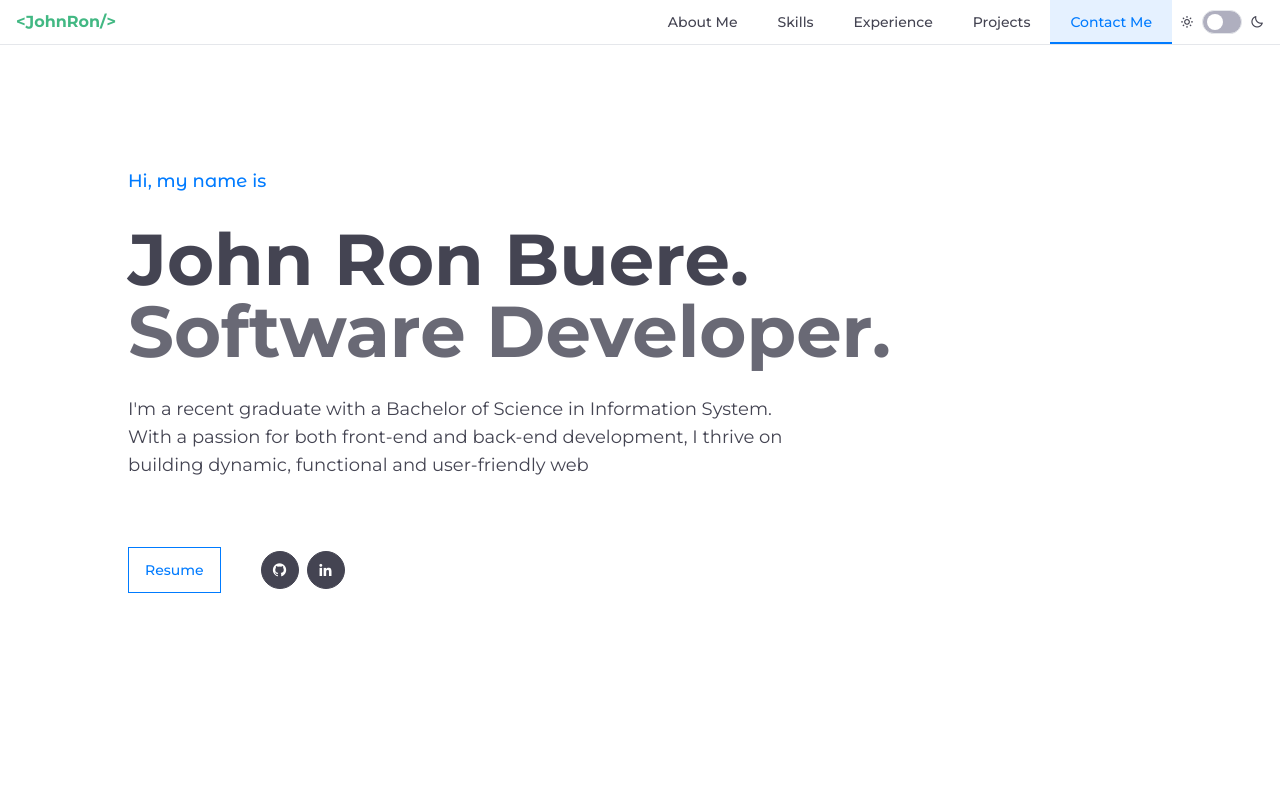
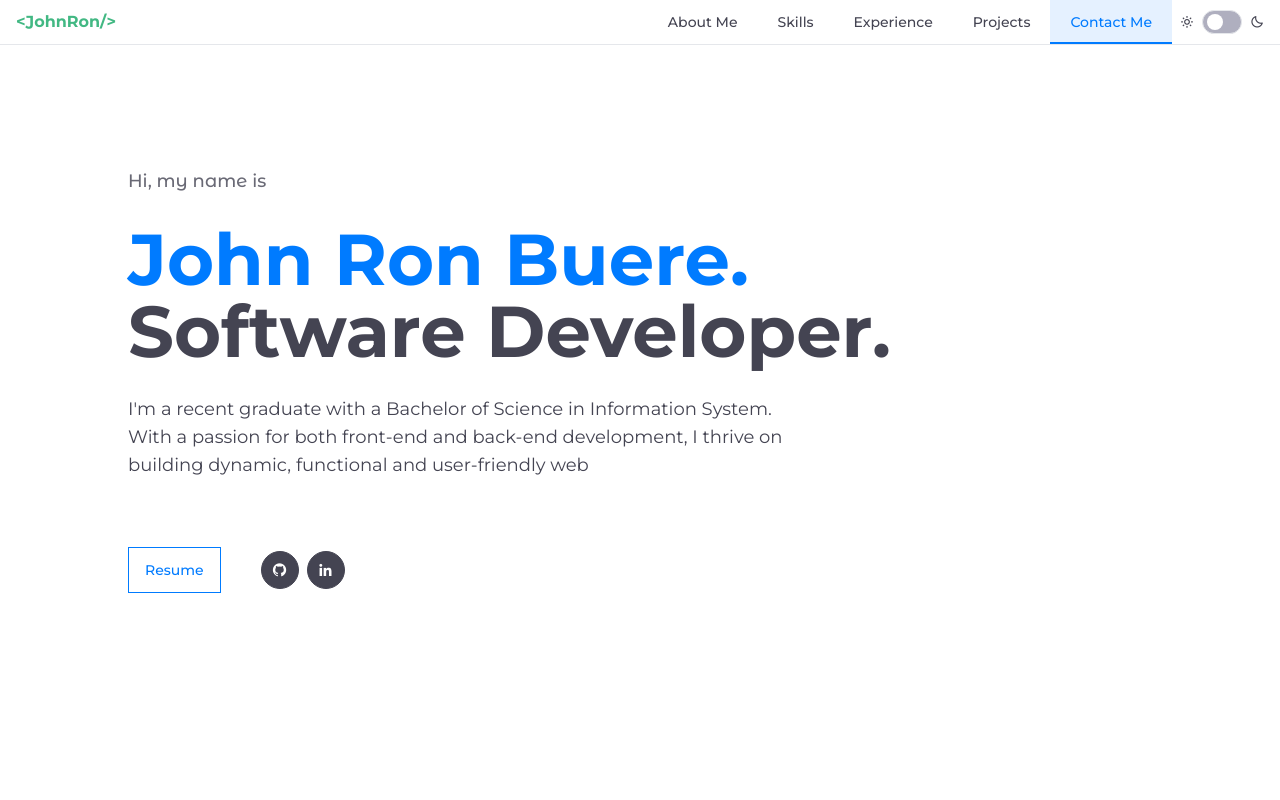
Before and after one commit to ron2727/my-portfolio, a Vue app: page / in a window 1280 px wide. Shown: the top 800 px of the page. Built offline with nearby package versions, Linux system fonts and the light colour scheme.

Commit message:
Change the text color of name in intro section

```diff
--- a/src/components/sections/Intro.vue
+++ b/src/components/sections/Intro.vue
@@ -2,10 +2,10 @@
     <section id="intro">
         <div class="main-wrapper max-w-5xl lg:h-screen m-auto flex flex-col justify-center md:mb-40 py-20 px-6 md:px-10 xl:px-0">
             <div class="main-wrapper space-y-4 lg:space-y-7 text-default dark:text-dark-primary">
-                <h1 class=" font-montserratAlternates mt-32 lg:mt-0 text-lg font-medium text-dark-secondary">Hi, my name is</h1>
+                <h1 class=" font-montserratAlternates mt-32 lg:mt-0 text-lg font-medium text-default/80 dark:text-dark-secondary">Hi, my name is</h1>
                 <div class=" wrapper text-4xl sm:text-5xl md:text-6xl lg:text-7xl ">
-                    <h1 class="font-bold text-default dark:text-dark-primary">John Ron Buere. </h1>
-                    <h1 class="font-bold text-default/80 dark:text-dark-primary/80">Software Developer.</h1>
+                    <h1 class="font-bold text-dark-secondary dark:text-dark-primary">John Ron Buere. </h1>
+                    <h1 class="font-bold text-default dark:text-dark-primary/80">Software Developer.</h1>
                 </div>
                 <h1 class=" max-w-2xl leading-normal text-sm sm:text-lg">I'm a recent graduate with a Bachelor of Science in
                     Information System. With a passion for both front-end and back-end development, I thrive on building dynamic, functional and user-friendly web</h1>
```
